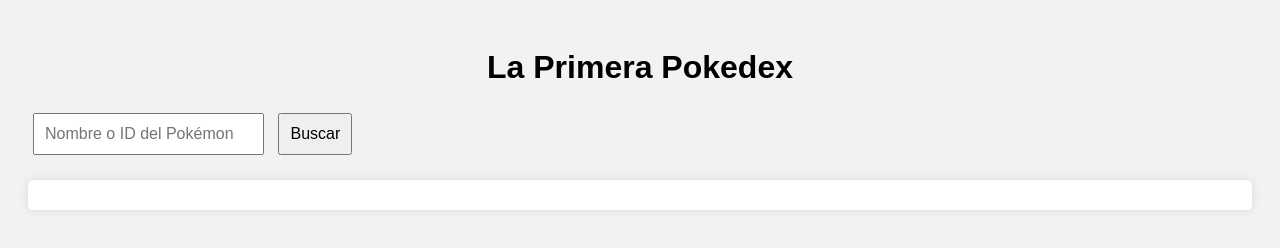
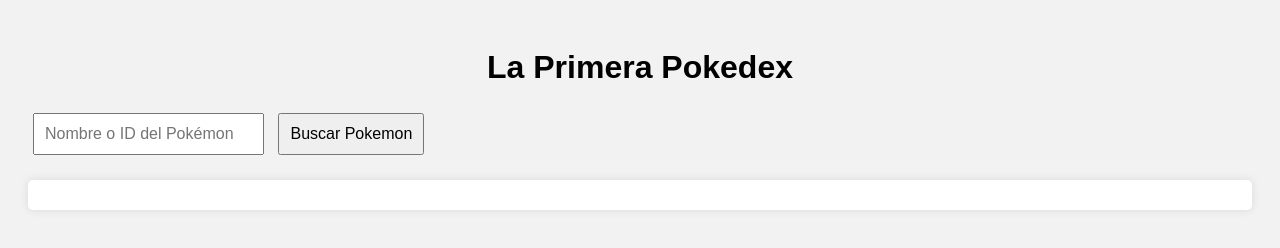
Before and after one commit to johnkespitia/curso-git-github-abr-2025, a website built with Vite: page index.html in a window 1280 px wide. Built offline with nearby package versions, Linux system fonts and the light colour scheme.

Commit message:
Cambios urgentes ya

```diff
--- a/index.html
+++ b/index.html
@@ -9,7 +9,7 @@
 <body>
   <h1>La Primera Pokedex</h1>
   <input type="text" id="pokemonName" placeholder="Nombre o ID del Pokémon">
-  <button id="searchBtn">Buscar</button>
+  <button id="searchBtn">Buscar Pokemon</button>
   <div id="pokemonInfo">
     <!-- Aquí se mostrará la información del Pokémon -->
   </div>
```
Also changed, not shown: 1 other file.
